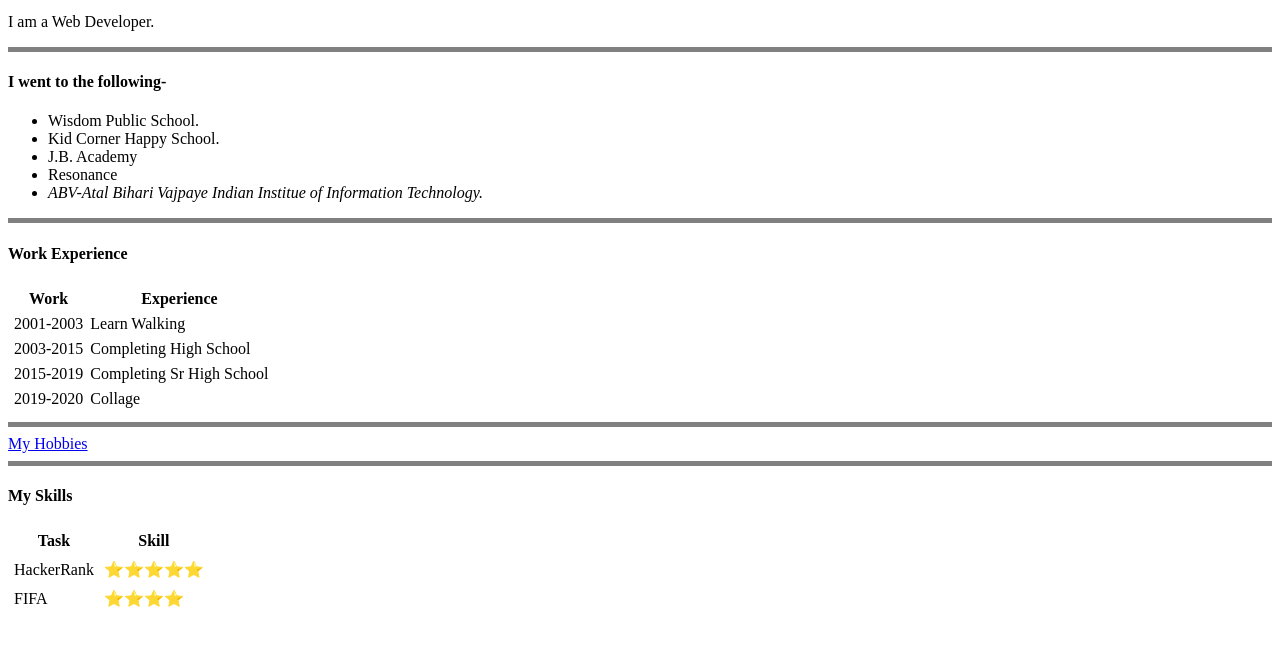
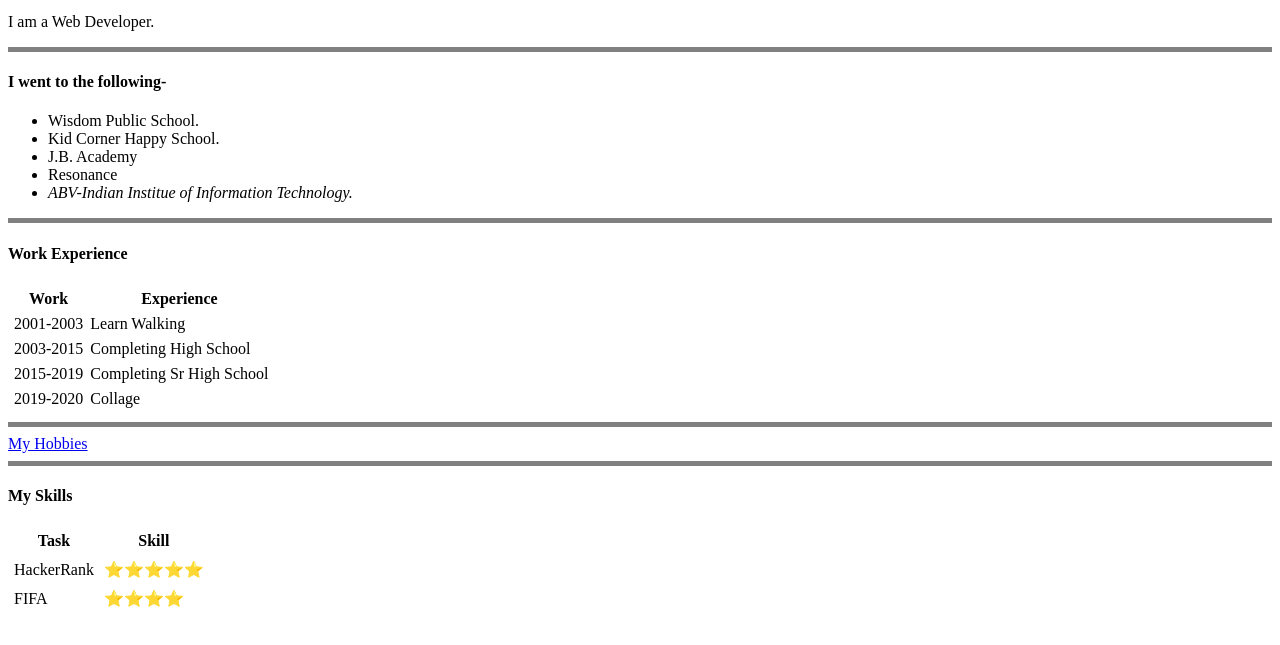
Before and after one commit to adijr9487/My-Page, a plain HTML site: page index.html in a window 1280 px wide. Shown: the part 127-772 px from the top of the page. Drawn offline with Linux system fonts and the light colour scheme.

Commit message:
third Upload

```diff
--- a/index.html
+++ b/index.html
@@ -19,7 +19,7 @@
     <li>Kid Corner Happy School.</li>
     <li>J.B. Academy</li>
     <li>Resonance</li>
-    <li><em>ABV-Atal Bihari Vajpaye Indian Institue of Information Technology.</em></li>
+    <li><em>ABV-Indian Institue of Information Technology.</em></li>
   </ul>
   <hr size=5 color="grey">
   <h4>Work Experience</h4>
```
